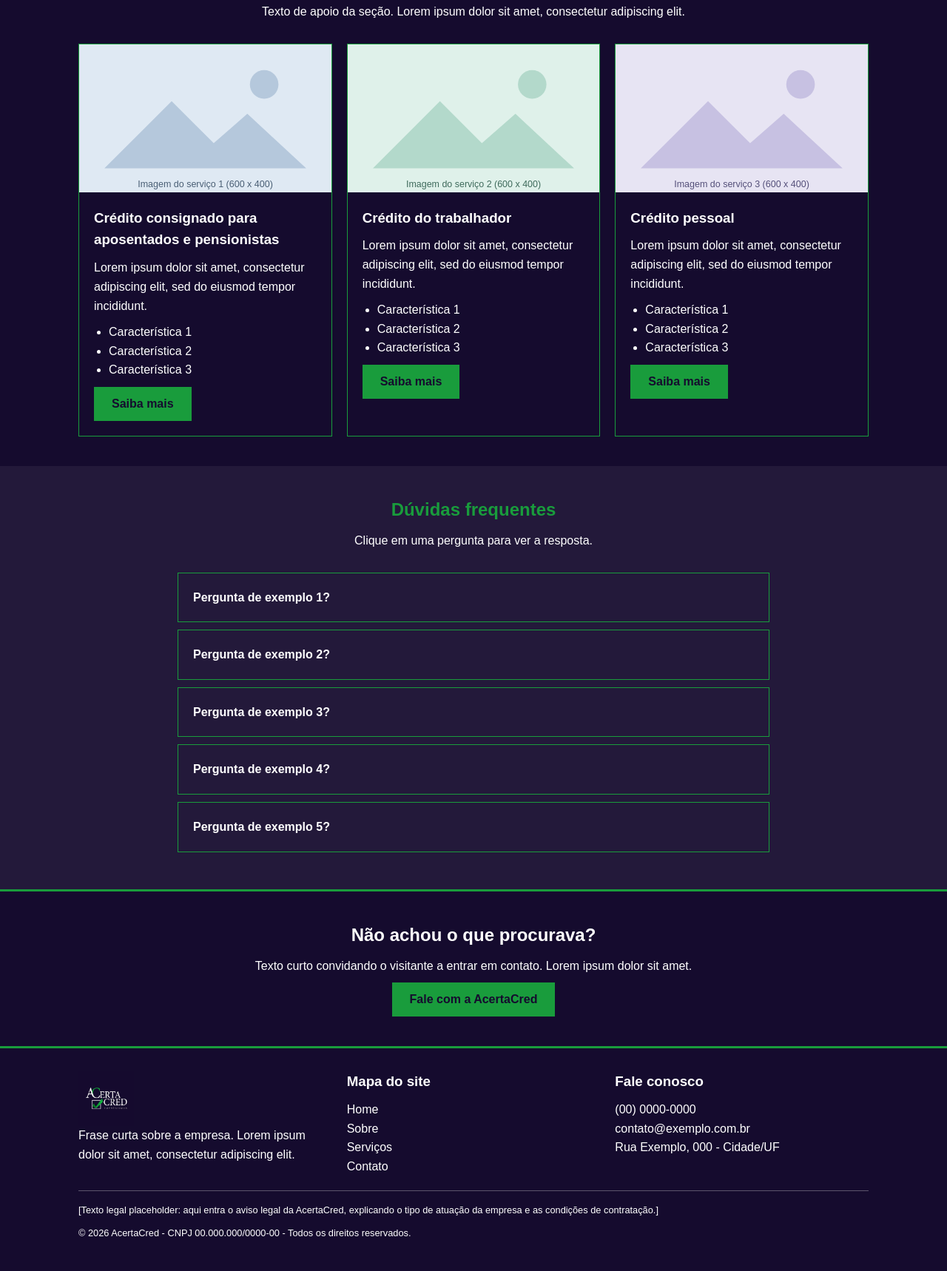
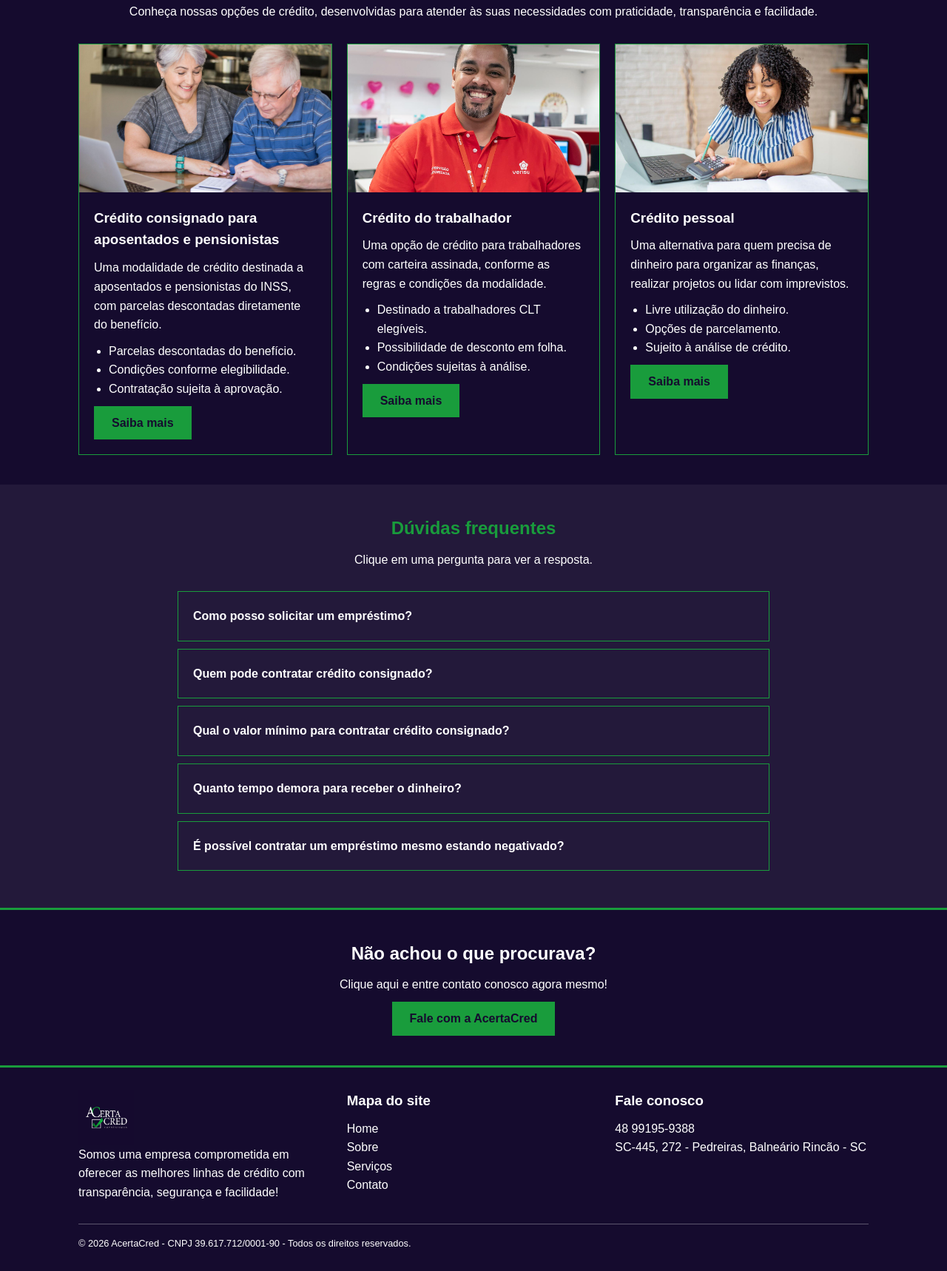
Before and after one commit to Adrian-Guet/Site_empresarial_Bolan, a plain HTML site: page servicos.html in a window 1280 px wide. Shown: the part 339-2057 px from the top of the page at 74% size. Drawn offline with Linux system fonts and the light colour scheme.

Commit message:
atualização do site

```diff
--- a/servicos.html
+++ b/servicos.html
@@ -1,9 +1,9 @@
 <!DOCTYPE HTML>
-<html lang="pt">
+<html lang="pt-BR">
 <head>
 
-<meta name="description" content="AcertaCred - [Descrição placeholder da página Serviços]">
-<meta name="author" content="Adrian Guetner Florentina">
+<meta name="description" content="AcertaCred - Página de serviços da empresa AcertaCred, que é uma empresa de serviços financeiros, a página contém os serviços realizados, imagens de exemplo e perguntas frequentes.">
+<meta name="author" content="Adrian Guetner Florentina e Caueh Henrique da Silva da Costa">
 <meta charset="utf-8">
 
 <link rel="stylesheet" href="css/style.css">
@@ -49,46 +49,46 @@
   <section class="secao">
     <section class="container">
       <h2 class="titulo-secao">Soluções para você</h2>
-      <p class="subtitulo-secao">Texto de apoio da seção. Lorem ipsum dolor sit amet, consectetur adipiscing elit.</p>
+      <p class="subtitulo-secao">Conheça nossas opções de crédito, desenvolvidas para atender às suas necessidades com praticidade, transparência e facilidade.</p>
 
       <section class="cards">
         <article class="card card-img col-3">
-          <img src="img/servico-1.svg" alt="Imagem placeholder do serviço 1" width="600" height="400">
+          <img src="./img/idosos.jpg" alt="Imagem placeholder do serviço 1" width="600" height="400">
           <section class="card-corpo">
             <h3>Crédito consignado para aposentados e pensionistas</h3>
-            <p>Lorem ipsum dolor sit amet, consectetur adipiscing elit, sed do eiusmod tempor incididunt.</p>
+            <p>Uma modalidade de crédito destinada a aposentados e pensionistas do INSS, com parcelas descontadas diretamente do benefício.</p>
             <ul>
-              <li>Característica 1</li>
-              <li>Característica 2</li>
-              <li>Característica 3</li>
+              <li>Parcelas descontadas do benefício.</li>
+              <li>Condições conforme elegibilidade.</li>
+              <li>Contratação sujeita à aprovação.</li>
             </ul>
             <a class="btn" href="contato.html">Saiba mais</a>
           </section>
         </article>
 
         <article class="card card-img col-3">
-          <img src="img/servico-2.svg" alt="Imagem placeholder do serviço 2" width="600" height="400">
+          <img src="./img/trabalhador.jpg" alt="Imagem placeholder do serviço 2" width="600" height="400">
           <section class="card-corpo">
             <h3>Crédito do trabalhador</h3>
-            <p>Lorem ipsum dolor sit amet, consectetur adipiscing elit, sed do eiusmod tempor incididunt.</p>
+            <p>Uma opção de crédito para trabalhadores com carteira assinada, conforme as regras e condições da modalidade.</p>
             <ul>
-              <li>Característica 1</li>
-              <li>Característica 2</li>
-              <li>Característica 3</li>
+              <li>Destinado a trabalhadores CLT elegíveis.</li>
+              <li>Possibilidade de desconto em folha.</li>
+              <li>Condições sujeitas à análise.</li>
             </ul>
             <a class="btn" href="contato.html">Saiba mais</a>
           </section>
         </article>
 
         <article class="card card-img col-3">
-          <img src="img/servico-3.svg" alt="Imagem placeholder do serviço 3" width="600" height="400">
+          <img src="./img/mulher fazendo contas.jpg" alt="Imagem placeholder do serviço 3" width="600" height="400">
           <section class="card-corpo">
             <h3>Crédito pessoal</h3>
-            <p>Lorem ipsum dolor sit amet, consectetur adipiscing elit, sed do eiusmod tempor incididunt.</p>
+            <p>Uma alternativa para quem precisa de dinheiro para organizar as finanças, realizar projetos ou lidar com imprevistos.</p>
             <ul>
-              <li>Característica 1</li>
-              <li>Característica 2</li>
-              <li>Característica 3</li>
+              <li>Livre utilização do dinheiro.</li>
+              <li>Opções de parcelamento.</li>
+              <li>Sujeito à análise de crédito.</li>
             </ul>
             <a class="btn" href="contato.html">Saiba mais</a>
           </section>
@@ -105,37 +105,37 @@
 
       <section class="faq">
         <article class="faq-item">
-          <button class="faq-pergunta" aria-expanded="false">Pergunta de exemplo 1?</button>
+          <button class="faq-pergunta" aria-expanded="false">Como posso solicitar um empréstimo?</button>
           <section class="faq-resposta">
-            <p>Resposta de exemplo. Lorem ipsum dolor sit amet, consectetur adipiscing elit, sed do eiusmod tempor incididunt ut labore.</p>
+            <p>Você pode entrar em contato com nossa equipe para conhecer as opções disponíveis e receber orientações sobre como realizar sua solicitação.</p>
           </section>
         </article>
 
         <article class="faq-item">
-          <button class="faq-pergunta" aria-expanded="false">Pergunta de exemplo 2?</button>
+          <button class="faq-pergunta" aria-expanded="false">Quem pode contratar crédito consignado?</button>
           <section class="faq-resposta">
-            <p>Resposta de exemplo. Lorem ipsum dolor sit amet, consectetur adipiscing elit, sed do eiusmod tempor incididunt ut labore.</p>
+            <p>A modalidade é destinada a aposentados e pensionistas elegíveis, conforme as regras da instituição financeira.</p>
           </section>
         </article>
 
         <article class="faq-item">
-          <button class="faq-pergunta" aria-expanded="false">Pergunta de exemplo 3?</button>
+          <button class="faq-pergunta" aria-expanded="false">Qual o valor mínimo para contratar crédito consignado?</button>
           <section class="faq-resposta">
-            <p>Resposta de exemplo. Lorem ipsum dolor sit amet, consectetur adipiscing elit, sed do eiusmod tempor incididunt ut labore.</p>
+            <p>É uma modalidade de empréstimo voltada a trabalhadores com carteira assinada que atendam aos requisitos de contratação.</p>
           </section>
         </article>
 
         <article class="faq-item">
-          <button class="faq-pergunta" aria-expanded="false">Pergunta de exemplo 4?</button>
+          <button class="faq-pergunta" aria-expanded="false">Quanto tempo demora para receber o dinheiro?</button>
           <section class="faq-resposta">
-            <p>Resposta de exemplo. Lorem ipsum dolor sit amet, consectetur adipiscing elit, sed do eiusmod tempor incididunt ut labore.</p>
+            <p>O prazo depende da análise, aprovação e processamento da solicitação pela instituição financeira.</p>
           </section>
         </article>
 
         <article class="faq-item">
-          <button class="faq-pergunta" aria-expanded="false">Pergunta de exemplo 5?</button>
+          <button class="faq-pergunta" aria-expanded="false">É possível contratar um empréstimo mesmo estando negativado?</button>
           <section class="faq-resposta">
-            <p>Resposta de exemplo. Lorem ipsum dolor sit amet, consectetur adipiscing elit, sed do eiusmod tempor incididunt ut labore.</p>
+            <p>Depende da modalidade de crédito e dos critérios de análise da instituição financeira.</p>
           </section>
         </article>
       </section>
@@ -146,7 +146,7 @@
   <section class="chamada">
     <section class="container">
       <h2>Não achou o que procurava?</h2>
-      <p>Texto curto convidando o visitante a entrar em contato. Lorem ipsum dolor sit amet.</p>
+      <p>Clique aqui e entre contato conosco agora mesmo!</p>
       <a class="btn" href="contato.html">Fale com a AcertaCred</a>
     </section>
   </section>
@@ -161,7 +161,7 @@
         <a class="logo" href="index.html">
           <img src="img/LogoAcerta.png" alt="AcertaCred - logo branco (placeholder)" width="190" height="50">
         </a>
-        <p>Frase curta sobre a empresa. Lorem ipsum dolor sit amet, consectetur adipiscing elit.</p>
+        <p>Somos uma empresa comprometida em oferecer as melhores linhas de crédito com transparência, segurança e facilidade!</p>
       </article>
 
       <article>
@@ -177,16 +177,14 @@
       <article>
         <h3>Fale conosco</h3>
         <ul>
-          <li>(00) 0000-0000</li>
-          <li>contato@exemplo.com.br</li>
-          <li>Rua Exemplo, 000 - Cidade/UF</li>
+          <li>48 99195-9388</li>
+          <li>SC-445, 272 - Pedreiras, Balneário Rincão - SC</li>
         </ul>
       </article>
     </section>
 
     <section class="rodape-legal">
-      <p>[Texto legal placeholder: aqui entra o aviso legal da AcertaCred, explicando o tipo de atuação da empresa e as condições de contratação.]</p>
-      <p>&copy; <span id="ano">2026</span> AcertaCred - CNPJ 00.000.000/0000-00 - Todos os direitos reservados.</p>
+    <p>&copy; <span id="ano">2026</span> AcertaCred - CNPJ 39.617.712/0001-90 - Todos os direitos reservados.</p>
     </section>
   </section>
 </footer>
```
Also changed, not shown: contato.html (+10 -10 lines), index.html (+9 -9 lines), sobre.html (+2 -2 lines), img/idosos.jpg (added), img/mulher fazendo contas.jpg (added), img/trabalhador.jpg (added).
